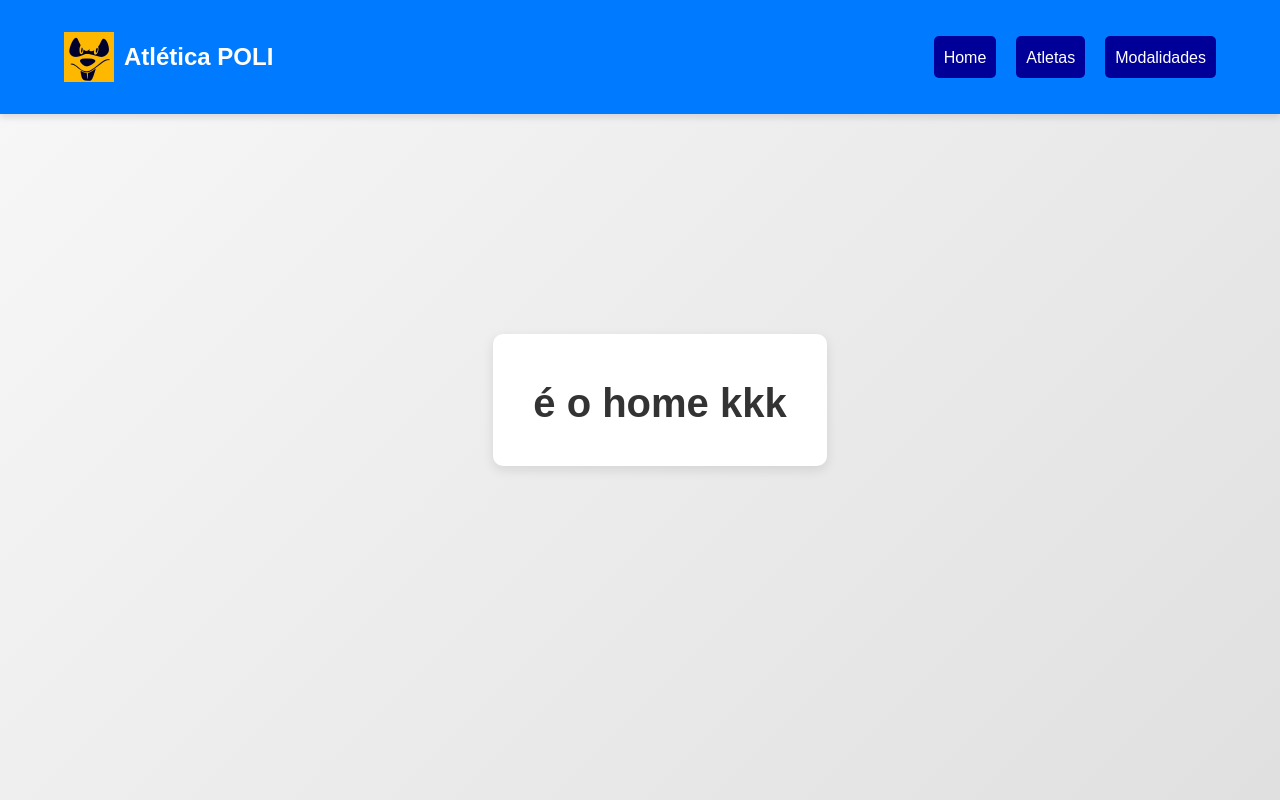
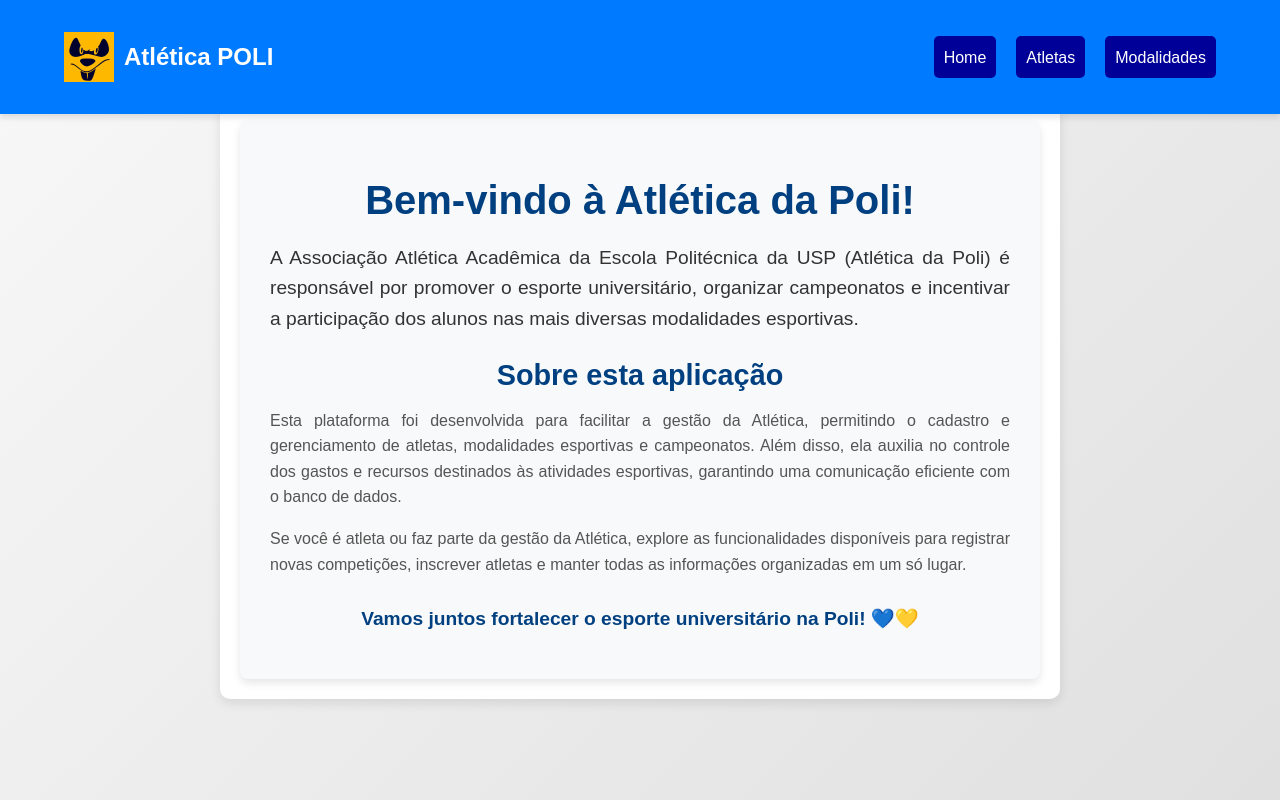
Before and after one commit to BernardoTxr/PCS3616-Bancodedados, a React (Create React App) app in the folder frontend/: page / in a window 1280 px wide. Built offline with nearby package versions, Linux system fonts and the light colour scheme.

Commit message:
home mais estilizado

```diff
--- a/frontend/src/App.css
+++ b/frontend/src/App.css
@@ -20,6 +20,65 @@ body {
   width: 100%;
   text-align: center; /* Texto centralizado */
 }
+
+/* Estilo geral da página */
+.home-container {
+  max-width: 800px;
+  margin: 0 auto;
+  padding: 30px;
+  background-color: #f8f9fa;
+  border-radius: 8px;
+  box-shadow: 0 4px 8px rgba(0, 0, 0, 0.1);
+}
+
+/* Título principal */
+.home-title {
+  font-family: 'Arial', sans-serif;
+  font-size: 2.5rem;
+  color: #004080;
+  text-align: center;
+  margin-bottom: 20px;
+}
+
+/* Descrição do conteúdo */
+.home-description {
+  font-family: 'Arial', sans-serif;
+  font-size: 1.2rem;
+  line-height: 1.6;
+  color: #333;
+  text-align: justify;
+  margin-bottom: 20px;
+}
+
+/* Subtítulo */
+.home-subtitle {
+  font-family: 'Arial', sans-serif;
+  font-size: 1.8rem;
+  color: #004080;
+  margin-bottom: 15px;
+  font-weight: bold;
+}
+
+/* Texto adicional */
+.home-text {
+  font-family: 'Arial', sans-serif;
+  font-size: 1rem;
+  line-height: 1.6;
+  color: #555;
+  text-align: justify;
+  margin-bottom: 15px;
+}
+
+/* Rodapé da página */
+.home-footer {
+  font-family: 'Arial', sans-serif;
+  font-size: 1.2rem;
+  text-align: center;
+  color: #004080;
+  margin-top: 30px;
+  font-weight: bold;
+}
+
 
 /* Estilo para o título */
 h1 {
--- a/frontend/src/pages/Home.js
+++ b/frontend/src/pages/Home.js
@@ -1,5 +1,33 @@
 import React from "react";
+import "../App.css"; // Importando o arquivo de estilos
 
-export default function Atletas() {
-  return <h1>é o home kkk</h1>;
+export default function Home() {
+  return (
+    <div className="home-container">
+      <h1 className="home-title">Bem-vindo à Atlética da Poli!</h1>
+      <p className="home-description">
+        A Associação Atlética Acadêmica da Escola Politécnica da USP (Atlética da Poli)
+        é responsável por promover o esporte universitário, organizar campeonatos e
+        incentivar a participação dos alunos nas mais diversas modalidades esportivas.
+      </p>
+
+      <h2 className="home-subtitle">Sobre esta aplicação</h2>
+      <p className="home-text">
+        Esta plataforma foi desenvolvida para facilitar a gestão da Atlética, permitindo
+        o cadastro e gerenciamento de atletas, modalidades esportivas e campeonatos. Além disso,
+        ela auxilia no controle dos gastos e recursos destinados às atividades esportivas,
+        garantindo uma comunicação eficiente com o banco de dados.
+      </p>
+
+      <p className="home-text">
+        Se você é atleta ou faz parte da gestão da Atlética, explore as funcionalidades
+        disponíveis para registrar novas competições, inscrever atletas e manter todas
+        as informações organizadas em um só lugar.
+      </p>
+
+      <p className="home-footer">
+        Vamos juntos fortalecer o esporte universitário na Poli! 💙💛
+      </p>
+    </div>
+  );
 }
```
